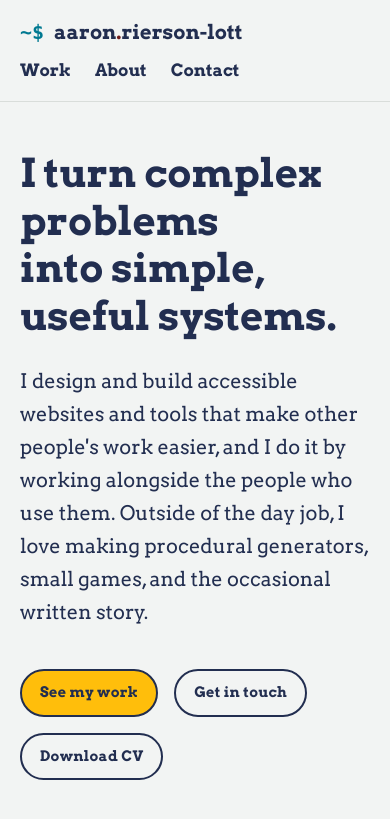
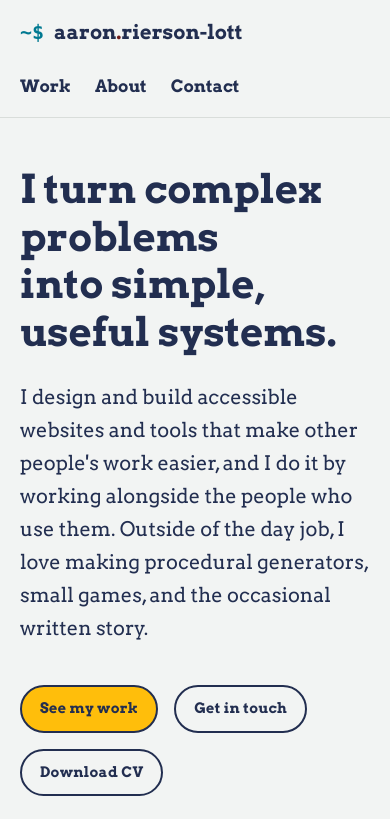
Before and after one commit to Aarontlott/personal-site, an Astro site: page / in a window 390 px wide. Shown: the top 819 px of the page. Built offline with nearby package versions, Linux system fonts and the light colour scheme; Astro itself is replaced by a stand-in of ours.

Commit message:
fix: sort menu spacing and breakpoints

```diff
--- a/src/components/Header.astro
+++ b/src/components/Header.astro
@@ -70,4 +70,10 @@ const isActive = (href: string) => path === href || path.startsWith(href);
   .site-nav a[aria-current='page'] {
     border-bottom-color: var(--accent);
   }
+
+  @media(max-width: 514px) {
+     .site-header__inner {
+      gap: 1.5rem;
+    }
+  }
 </style>
--- a/theOldSite/css/style.css
+++ b/theOldSite/css/style.css
@@ -162,7 +162,7 @@ a:hover {
     top: 4px;
   }
 }
-@media(max-width: 449px) {
+@media(max-width: 514px) {
    .terminal {
     width: 261px;
     min-height: 450px;
```
